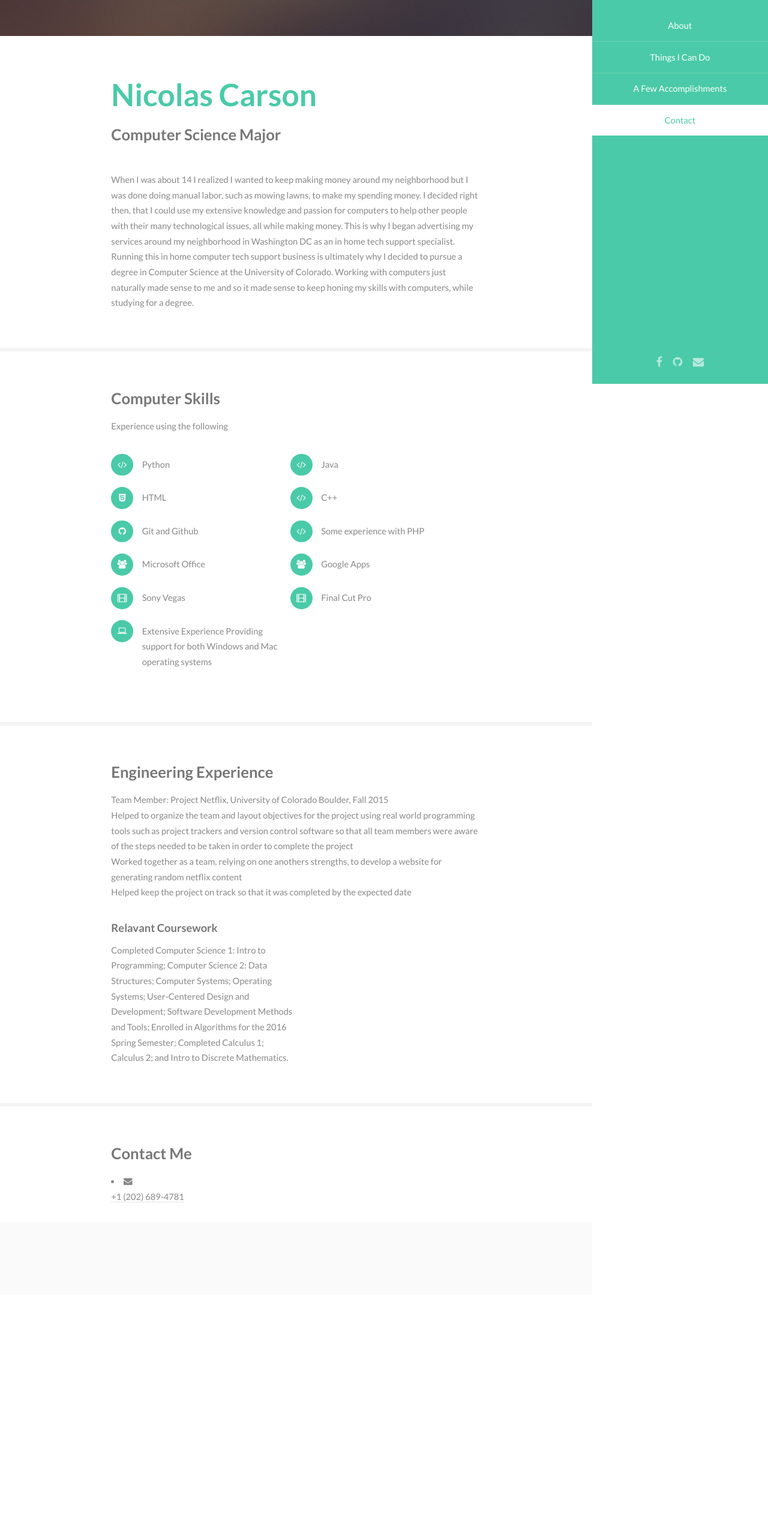
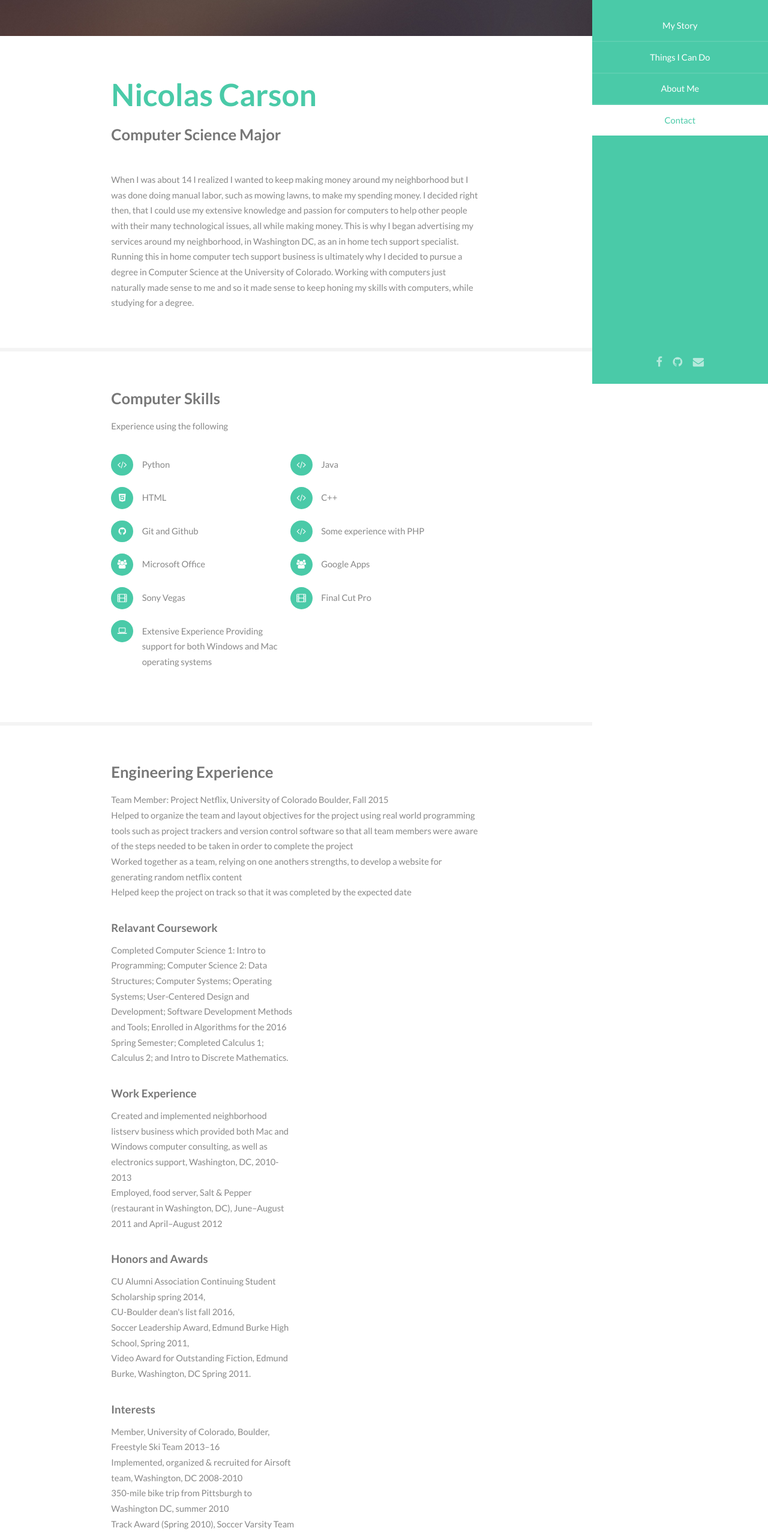
Before and after one commit to Nicolas9101/nicolas9101.github.io, a plain HTML site: page index.html in a window 1280 px wide. Shown: the part 160-2718 px from the top of the page at 60% size. Before the commit the page ends 2319 px from the top, so only its background shows below. Drawn offline with Linux system fonts and the light colour scheme; files whose address does not match are found by name.

Commit message:
Added More Resume Info

```diff
--- a/index.html
+++ b/index.html
@@ -25,9 +25,9 @@
 				</header>
 				<nav id="nav">
 					<ul>
-						<li><a href="#one" class="active">About</a></li>
+						<li><a href="#one" class="active">My Story</a></li>
 						<li><a href="#two">Things I Can Do</a></li>
-						<li><a href="#three">A Few Accomplishments</a></li>
+						<li><a href="#three">About Me</a></li>
 						<li><a href="#four">Contact</a></li>
 					</ul>
 				</nav>
@@ -53,7 +53,7 @@
 										<h2>Nicolas Carson</h2>
 										<p>Computer Science Major </p>
 									</header>
-									<p>When I was about 14 I realized I wanted to keep making money around my neighborhood but I was done doing manual labor, such as mowing lawns, to make my spending money. I decided right then, that I could use my extensive knowledge and passion for computers to help other people with their many technological issues, all while making money. This is why I began advertising my services around my neighborhood in Washington DC as an in home tech support specialist. Running this in home computer tech support business is ultimately why I decided to pursue a degree in Computer Science at the University of Colorado. Working with computers just naturally made sense to me and so it made sense to keep honing my skills with computers, while studying for a degree. </p>
+									<p>When I was about 14 I realized I wanted to keep making money around my neighborhood but I was done doing manual labor, such as mowing lawns, to make my spending money. I decided right then, that I could use my extensive knowledge and passion for computers to help other people with their many technological issues, all while making money. This is why I began advertising my services around my neighborhood, in Washington DC, as an in home tech support specialist. Running this in home computer tech support business is ultimately why I decided to pursue a degree in Computer Science at the University of Colorado. Working with computers just naturally made sense to me and so it made sense to keep honing my skills with computers, while studying for a degree. </p>
 								</div>
 							</section>
 
@@ -90,11 +90,27 @@ Helped to organize the team and layout objectives for the project using real wor
 </p>
 									<div class="features">
 										<article>
-									<!--		<a href="#" class="image"><img src="images/pic01.jpg" alt="" /></a> -->
 											<div class="inner">
 												<h4>Relavant Coursework</h4>
 												<p> Completed Computer Science 1: Intro to Programming;
 Computer Science 2: Data Structures; Computer Systems; Operating Systems; User-Centered Design and Development; Software Development Methods and Tools; Enrolled in Algorithms for the 2016 Spring Semester; Completed Calculus 1; Calculus 2; and Intro to Discrete Mathematics.
+</p>
+	<h4>Work Experience</h4>
+												<p>Created and implemented neighborhood listserv business which provided both Mac and Windows computer consulting, as well as electronics support,
+	  Washington, DC, 2010-2013 <br />
+Employed, food server, Salt & Pepper (restaurant in Washington, DC), June–August 2011 and April–August 2012
+
+</p>
+<h4>Honors and Awards</h4>
+												<p>CU Alumni Association Continuing Student Scholarship spring 2014, <br />
+CU-Boulder dean's list fall 2016, <br /> Soccer Leadership Award, Edmund Burke High School, Spring 2011, <br /> Video Award for Outstanding Fiction, Edmund Burke, Washington, DC Spring 2011.
+</p>
+<h4>Interests</h4>
+												<p>Member, University of Colorado, Boulder, Freestyle Ski Team 2013–16 <br />
+Implemented, organized & recruited for Airsoft team, Washington, DC 2008-2010 <br />
+350-mile bike trip from Pittsburgh to Washington DC, summer 2010 <br />
+Track Award (Spring 2010), Soccer Varsity Team (Fall 2011 & 2012), Edmund Burke School <br />
+Soccer Ref (2008-2010), Player (2000–11), Stoddert Recreational Soccer League, Washington, DC <br />
 </p>
 											</div>
 										</article>
```
